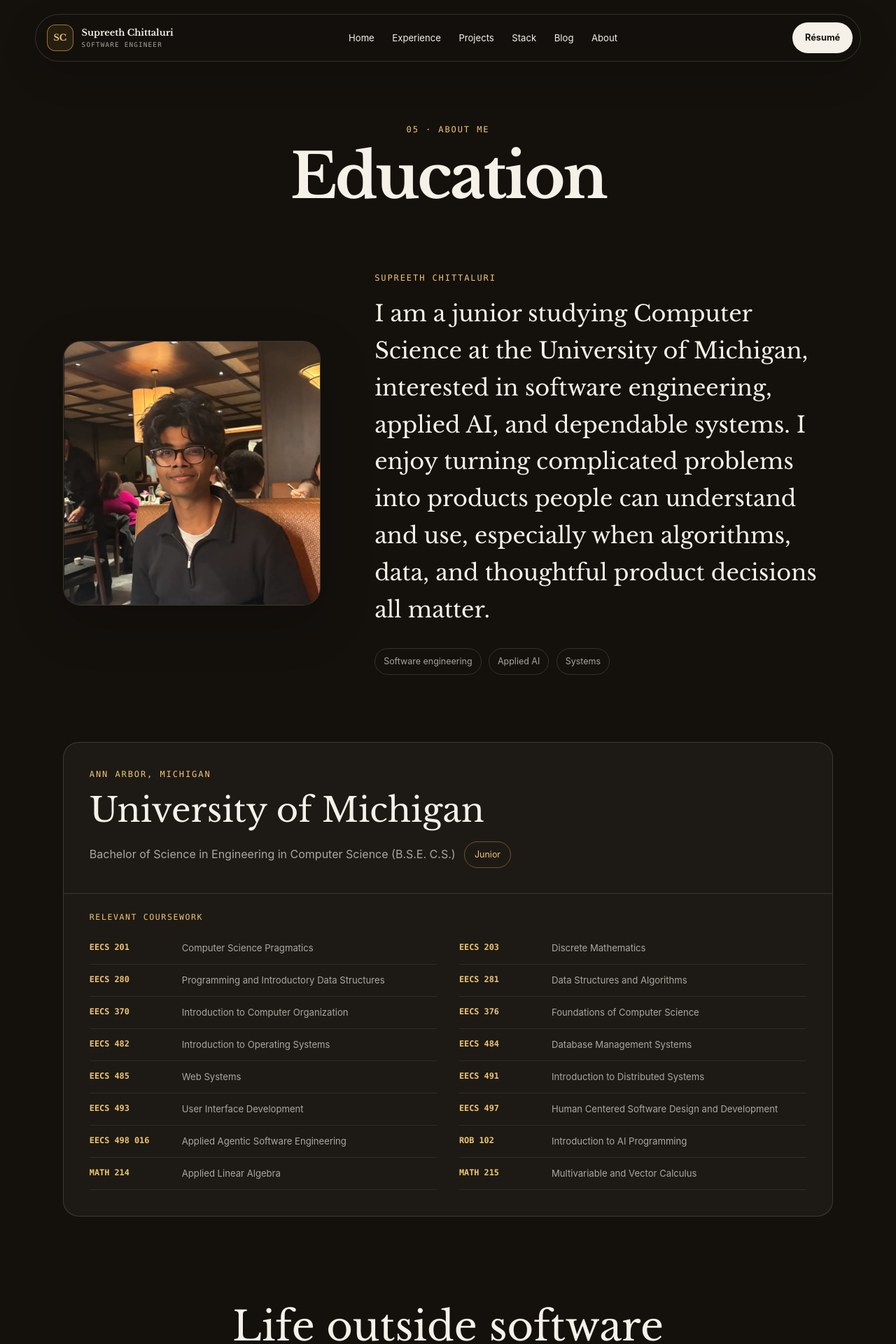
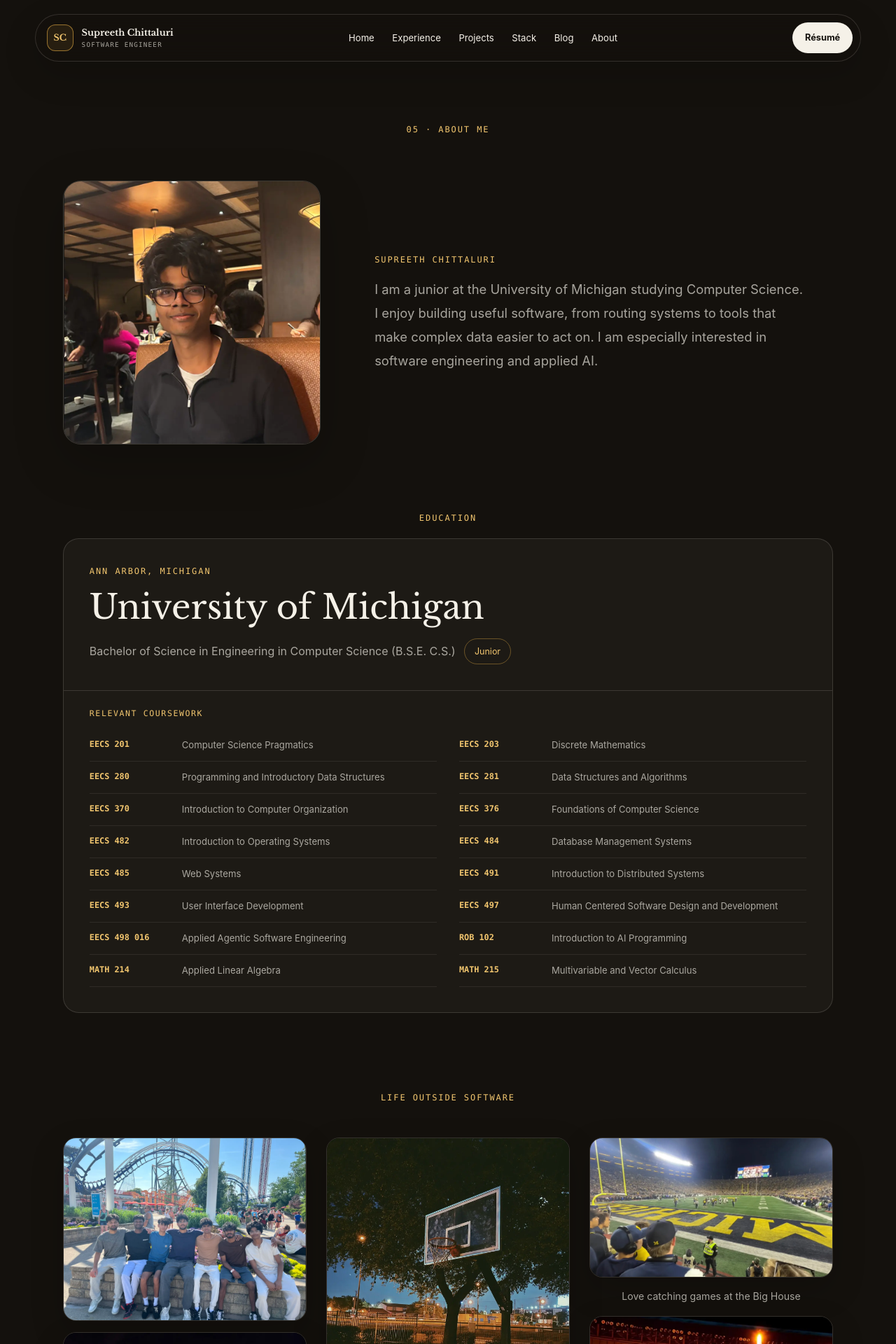
Before and after one commit to supreeth-chittaluri/supreeth-portfolio, a Next.js app: page /about in a window 1280 px wide. Shown: the top 1920 px of the page at 70% size. Built offline with nearby package versions, Linux system fonts and the light colour scheme.

Commit message:
Tighten about page hierarchy and introduction

```diff
--- a/app/about/page.tsx
+++ b/app/about/page.tsx
@@ -1,5 +1,5 @@
 import type { Metadata } from "next";
-import { PageIntro, PageShell } from "../components";
+import { PageShell } from "../components";
 import { aboutStories, education, sitePath } from "../site-data";
 
 export const metadata: Metadata = {
@@ -10,7 +10,9 @@
 export default function AboutPage() {
   return (
     <PageShell>
-      <PageIntro eyebrow="05 · About Me" title="Education" />
+      <section className="about-page-intro">
+        <p className="eyebrow">05 · About Me</p>
+      </section>
       <section className="content-shell about-profile" aria-label="Introduction">
         <div className="about-headshot-frame">
           {/* eslint-disable-next-line @next/next/no-img-element */}
@@ -19,21 +21,17 @@
         <div className="about-profile-copy">
           <p className="eyebrow">Supreeth Chittaluri</p>
           <p className="about-introduction">
-            I am a junior studying Computer Science at the University of Michigan, interested in software engineering, applied AI, and dependable systems. I enjoy turning complicated problems into products people can understand and use, especially when algorithms, data, and thoughtful product decisions all matter.
+            I am a junior at the University of Michigan studying Computer Science. I enjoy building useful software, from routing systems to tools that make complex data easier to act on. I am especially interested in software engineering and applied AI.
           </p>
-          <div className="about-focus" aria-label="Areas of interest">
-            <span>Software engineering</span>
-            <span>Applied AI</span>
-            <span>Systems</span>
-          </div>
         </div>
       </section>
       <section className="content-shell about-education" aria-labelledby="education-heading">
+        <p className="eyebrow education-section-label" id="education-heading">Education</p>
         <article className="education-card">
           <div className="education-main">
             <div>
               <p className="eyebrow">Ann Arbor, Michigan</p>
-              <h2 id="education-heading">University of Michigan</h2>
+              <h2>University of Michigan</h2>
               <div className="education-degree-row">
                 <p className="education-degree">Bachelor of Science in Engineering in Computer Science (B.S.E. C.S.)</p>
                 <p className="education-standing">Junior</p>
@@ -54,7 +52,7 @@
         </article>
       </section>
       <section className="content-shell off-clock-heading" aria-labelledby="off-clock-heading">
-        <h2 id="off-clock-heading">Life outside software</h2>
+        <h2 className="eyebrow" id="off-clock-heading">Life outside software</h2>
       </section>
       <section className="about-collage" aria-label="Personal photo collage">
         {aboutStories.map((story) => (
--- a/app/globals.css
+++ b/app/globals.css
@@ -1030,6 +1030,13 @@
   padding-bottom: 8rem;
 }
 
+.about-page-intro {
+  width: min(100% - 2rem, 900px);
+  margin: 0 auto;
+  padding: 11rem 0 4rem;
+  text-align: center;
+}
+
 .about-profile {
   display: grid;
   grid-template-columns: minmax(16rem, 0.72fr) minmax(0, 1.28fr);
@@ -1053,30 +1060,20 @@
 }
 
 .about-introduction {
-  max-width: 680px;
+  max-width: 620px;
   margin: 1rem 0 0;
-  font-family: "Libre Baskerville", Georgia, serif;
-  font-size: clamp(1.25rem, 2.6vw, 2rem);
-  line-height: 1.65;
-}
-
-.about-focus {
-  display: flex;
-  flex-wrap: wrap;
-  gap: 0.65rem;
-  margin-top: 1.8rem;
-}
-
-.about-focus span {
-  padding: 0.48rem 0.75rem;
-  border: 1px solid var(--rule);
-  border-radius: 999px;
   color: var(--muted);
-  font-size: 0.78rem;
+  font-size: clamp(1rem, 1.5vw, 1.15rem);
+  line-height: 1.85;
 }
 
 .about-education {
   padding-bottom: 7rem;
+}
+
+.education-section-label {
+  margin-bottom: 1.25rem;
+  text-align: center;
 }
 
 .off-clock-heading {
@@ -1085,10 +1082,8 @@
 }
 
 .off-clock-heading h2 {
-  margin: 0.7rem 0 0;
-  font-family: "Libre Baskerville", Georgia, serif;
-  font-size: clamp(2.2rem, 5vw, 3.6rem);
-  line-height: 1.2;
+  margin: 0;
+  font-weight: 400;
 }
 
 .about-story {
@@ -1204,6 +1199,10 @@
     padding-top: 9rem;
   }
 
+  .about-page-intro {
+    padding-top: 9rem;
+  }
+
   .education-main {
     flex-direction: column;
   }
```
